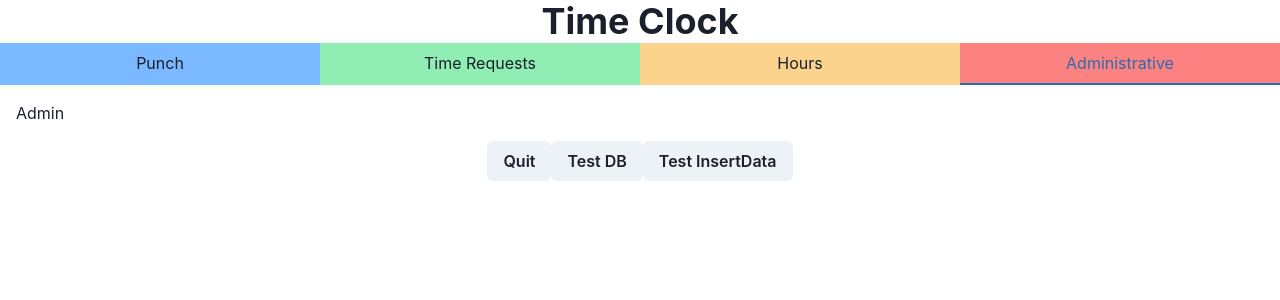
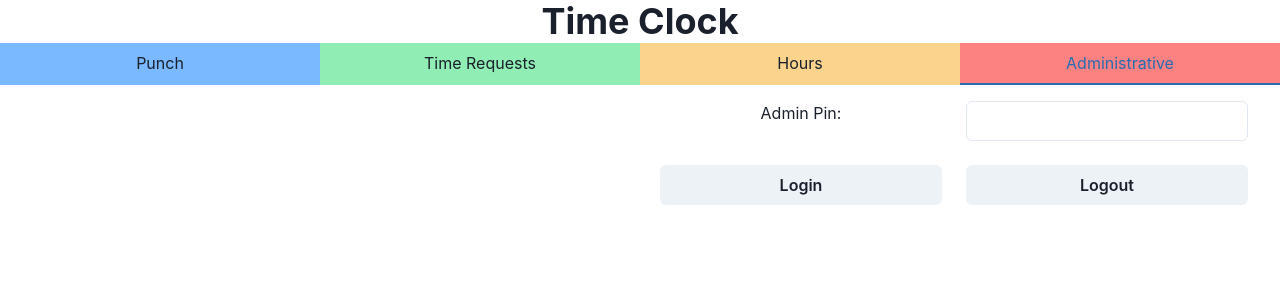
Before and after one commit to andrewmclaughlan/cs4800-timeclock, a React (Create React App) app: page / in a window 1280 px wide. Both pictures are taken after a click on the tab "Administrative". Shown: the top 300 px of the page. Built offline with nearby package versions, Linux system fonts and the light colour scheme.

Commit message:
Split up admin-console to make it easier to read. Login works now

```diff
--- /dev/null
+++ b/src/admin/admin-console.jsx
@@ -0,0 +1,63 @@
+import React, { useState }  from 'react'
+import {
+  ChakraProvider,
+  Container,
+  Input,
+  Text,
+  Button,
+  Grid,
+} from '@chakra-ui/react'
+import { isEmptyArray } from '@chakra-ui/utils';
+import UpdateSuperPinSection from './update-super-pin';
+import EditUserSection from './edit-user';
+import EditUserTypeSection from './edit-user-type';
+
+
+
+export default function AdminConsole() {
+    const [pin, setPin] = useState();
+    const [errorMessage, setErrorMessage] = useState();
+    const [adminCommands, setAdminCommands] = useState();
+    return (
+        <ChakraProvider resetCSS>
+        <Container minWidth="100%" display="flex" flexDirection="column" alignItems="flex-end" justifyContent="center">
+        <Grid templateColumns="repeat(2, 1fr)" gap={6}>
+      <Text textAlign="center" ml={5} mr={5} >Admin Pin:</Text>
+      <Input value= {pin} type='password' maxLength={8} onChange={e => (setPin(e.target.value))} />
+      <Button variant="solid" size="md" colorScheme="gray" p={5} onClick={async () => {
+        if(!(pin === undefined)) {
+          if(pin.length >= 4 && /^\d+$/.test(pin) && await checkAdminPin(pin)) {
+            setErrorMessage("");
+            setPin("");
+           setAdminCommands(<>
+              <UpdateSuperPinSection />
+              <EditUserSection />
+              <EditUserTypeSection />
+              </>);
+          }
+          else {
+            setErrorMessage(<Text backgroundColor="red.200">Pin was invalid!</Text>);
+          }
+        }
+        else {
+          setErrorMessage(<Text backgroundColor="red.200">Pin was Blank!</Text>);
+        }
+      }}>
+        Login
+      </Button>
+      <Button Button variant="solid" size="md" colorScheme="gray" p={5} onClick={async () =>{
+      setPin("");
+      setAdminCommands(<></>);
+    }}>Logout</Button>
+    </Grid>
+    {errorMessage}
+    {adminCommands}
+        </Container>
+      </ChakraProvider>
+    );
+}
+async function checkAdminPin(pin) {
+  let query = "SELECT PIN FROM USER WHERE (USERTYPENAME = 'SUPER' OR 'ADMIN') AND PIN = " + pin;
+  let result = await window.api.selectData(query);
+  return !isEmptyArray(result);
+}
--- /dev/null
+++ b/src/admin/edit-user-type.jsx
@@ -0,0 +1,28 @@
+import React from 'react'
+import {
+  Container,
+  Input,
+  Text,
+  Button,
+  Grid,
+  Heading
+} from '@chakra-ui/react'
+
+export default function EditUserTypeSection() {
+    return (
+        <Container mt={5} mb={5} p={5}>
+            <Heading as="h2" size="lg">
+              Upgrade or Demote User to Administrator
+            </Heading>
+            <Grid templateColumns="repeat(2, 1fr)" gap={6}>
+              <Text>Super Pin:</Text>
+              <Input />
+              <Text>User Pin:</Text>
+              <Input />
+              <Button variant="solid" size="md" colorScheme="linkedin">
+                Submit
+              </Button>
+            </Grid>
+          </Container>
+    );
+}
--- /dev/null
+++ b/src/admin/edit-user.jsx
@@ -0,0 +1,51 @@
+import React from 'react'
+import {
+  Container,
+  Input,
+  Text,
+  Button,
+  Grid,
+  Heading
+} from '@chakra-ui/react'
+
+export default function EditUserSection() {
+    return (
+        <Container mt={5} mb={5} p={5}>
+            <Heading as="h5" size="lg">Edit User</Heading>
+            <Grid templateColumns="repeat(2, 1fr)" gap={6}>
+              <Text>User Pin:</Text>
+              <Input />
+              <Button variant="solid" size="md" colorScheme="green">
+                Get User
+              </Button>
+              <Button variant="solid" size="md" colorScheme="blackAlpha">
+                Reset
+              </Button>
+              <Text>First Name:</Text>
+              <Input />
+              <Text>Last Name:</Text>
+              <Input />
+              <Text>Total Hours:</Text>
+              <Input />
+              <Text>New Pin:</Text>
+              <Input />
+              <Text>Total Record Hours: </Text>
+              <Button variant="solid" size="md">
+                Get Record Hours
+              </Button>
+              <Button variant="solid" size="md" colorScheme="linkedin">
+                Update User
+              </Button>
+              <Button variant="solid" size="md" colorScheme="orange">
+                Clear Time Records
+              </Button>
+              <Button variant="solid" size="md" colorScheme="green">
+                Create User
+              </Button>
+              <Button variant="solid" size="md" colorScheme="red">
+                Delete User
+              </Button>
+            </Grid>
+          </Container>
+    );
+}
--- /dev/null
+++ b/src/admin/update-super-pin.jsx
@@ -0,0 +1,28 @@
+import React from 'react'
+import {
+  Container,
+  Input,
+  Text,
+  Button,
+  Grid,
+  Heading
+} from '@chakra-ui/react'
+
+export default function UpdateSuperPinSection() {
+    return (
+        <Container backgroundColor="whiteAlpha.50" p={5}>
+            <Heading as="h5" size="lg">
+              Update Super Pin
+            </Heading>
+            <Grid templateColumns="repeat(2, 1fr)" gap={6} mt={5} mb={5}>
+              <Text>Current Super Pin</Text>
+              <Input />
+              <Text>New Super Pin</Text>
+              <Input />
+              <Button variant="solid" size="md" colorScheme="linkedin">
+                Submit
+              </Button>
+            </Grid>
+          </Container>
+    );
+}
--- a/src/hours.jsx
+++ b/src/hours.jsx
@@ -12,7 +12,6 @@ import {
 import { isEmptyArray } from '@chakra-ui/utils';
 
 export default function Hours() {
-  //const hours = 100;
   const [pin, setPin] = useState();
   const [recordsTable, setRecordsTable] = useState();
   const [hours, setHours] = useState();
--- a/src/mainscreen.jsx
+++ b/src/mainscreen.jsx
@@ -1,7 +1,8 @@
 import React from "react";
 import Keypad from './keypad.jsx';
 import TimeRequest from './time-request.jsx';
-import Hours from './hours.jsx'
+import Hours from './hours.jsx';
+import AdminConsole from './admin/admin-console.jsx';
 import {
     ChakraProvider,
     Tabs,
@@ -10,58 +11,25 @@ import {
     Tab,
     TabPanel,
     Heading,
-    Button,
-    Container
   } from '@chakra-ui/react'
-  async function testButtonEvent() {
-    //window.api.testDatabase();
-    let query = "SELECT DESCRIPTION FROM USERTYPE WHERE USERTYPENAME = 'SUPER'";
-    let data = await window.api.testDatabaseReceive(query);
-    console.log(data);
-    console.log(data[0]);
-    console.log(data[0].description);
-  }
-  async function testButtonEvent2() {
-    let query = "INSERT INTO USER(firstName, lastName, pin, totalHours, userTypeName) Values('SUPER', 'SUPER', 88888888, 0, 'SUPER')";
-    window.api.insertData(query);
-    let query2 = "SELECT * FROM USER WHERE USERTYPENAME = 'SUPER'";
-    let data = await window.api.selectData(query2);
-    console.log(data);
-  }
   export function MainScreen() {
     return(
         <ChakraProvider resetCSS>
-          <Heading size="xl" as="h1" textAlign="center">
-            Time Clock
-          </Heading>
+          <Heading size="xl" as="h1" textAlign="center">Time Clock</Heading>
           <Tabs size="md" variant="line" isFitted orientation="horizontal" align="start">
             <TabList>
               <Tab backgroundColor="messenger.300">Punch</Tab>
-              <Tab backgroundColor="whatsapp.200" opacity={1}>
-                Time Requests
-              </Tab>
+              <Tab backgroundColor="whatsapp.200" opacity={1}>Time Requests</Tab>
               <Tab backgroundColor="orange.200">Hours</Tab>
               <Tab backgroundColor="red.300">Administrative</Tab>
             </TabList>
             <TabPanels>
-              <TabPanel>
-                <Keypad />
-              </TabPanel>
-              <TabPanel>
-              <TimeRequest />
-              </TabPanel>
-              <TabPanel>
-                <Hours />
-              </TabPanel>
-              <TabPanel>Admin</TabPanel>
+              <TabPanel><Keypad /></TabPanel>
+              <TabPanel><TimeRequest /></TabPanel>
+              <TabPanel><Hours /></TabPanel>
+              <TabPanel><AdminConsole /></TabPanel>
             </TabPanels>
           </Tabs>
-          <Container>
-            <Button onClick={() => {window.api.quitApp()}}>Quit</Button>
-            <Button onClick={testButtonEvent}>Test DB</Button>
-            <Button onClick={testButtonEvent2}>Test InsertData</Button>
-          </Container>
-
         </ChakraProvider>
       );
   }
```
Also changed, not shown: src/admin-console.jsx (deleted), 1 other file (tests, documents, lock files or other folders).
